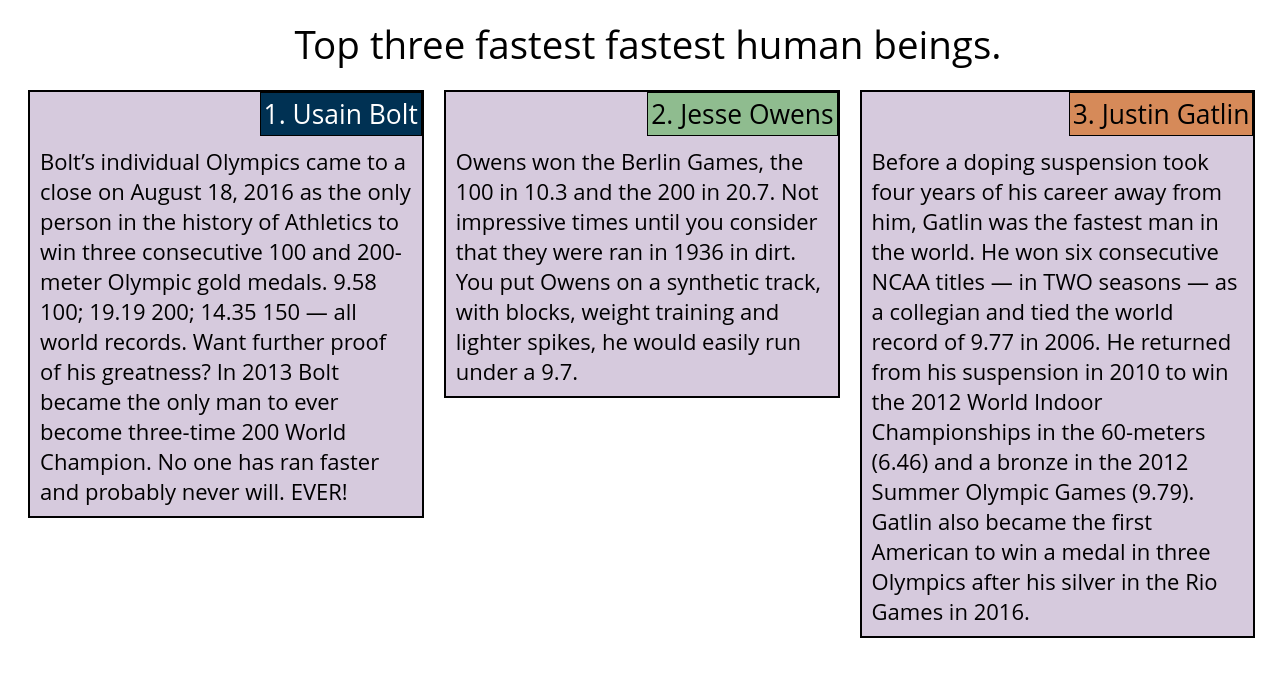
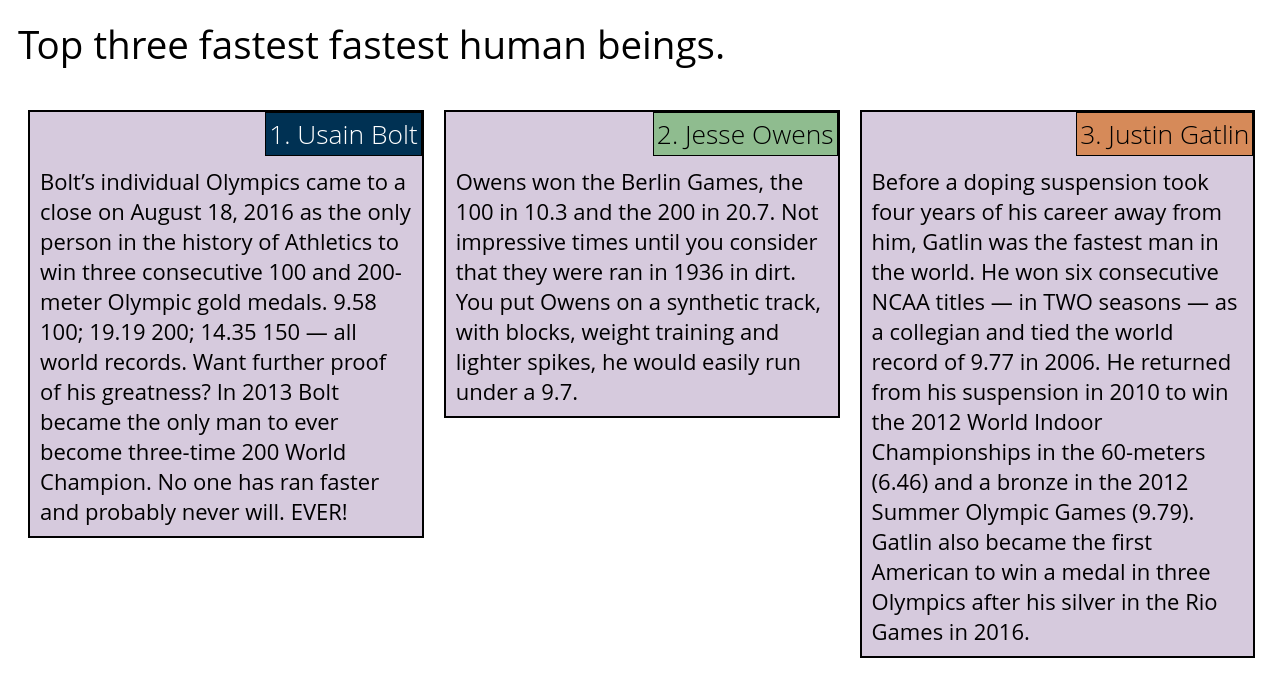
Before and after one commit to DimiZel/coursera-test, a plain HTML site: page module2-solution/index.html in a window 1280 px wide. Drawn offline with Linux system fonts and the light colour scheme.

Commit message:
Add files via upload

```diff
--- a/module2-solution/css/main.css
+++ b/module2-solution/css/main.css
@@ -7,9 +7,10 @@ body{
 header{
 	float: left;
 	font-size: 175%;
+	font-weight: 60
 	text-align: center;
 	width: 100%;
-	margin-bottom: 10px;
+	margin-bottom: 30px;
 }
 
 .section{
@@ -51,6 +52,7 @@ header{
 .titleregion{
 	float: right;
 	font-size: 120%;
+	font-weight: 30;
 	border: 1px solid black;
 	padding: 3px;
 }
```
